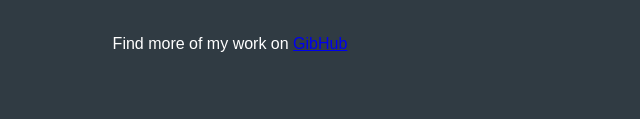
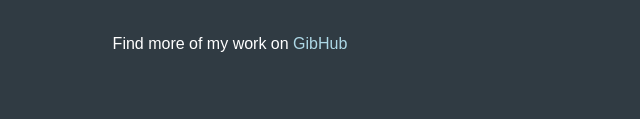
Before and after one commit to mac-kenzie-lee/prep-portfolio, a plain HTML site: page index.html in a window 1280 px wide. Shown: the part 1459-1578 px from the top of the page, 410-1050 px from the left. Drawn offline with Linux system fonts and the light colour scheme; a web font is replaced by a local one.

Commit message:
fixed a typo in the css

```diff
--- a/index.html
+++ b/index.html
@@ -44,7 +44,7 @@
     </div>
     <div id="contact" class="row justify-center pb-50 white-text contact-section">
       <h1 class="col-12">CONTACT ME</h1>
-      <p class="col-12">Find more of my work on <a class="nav-itemblue-text" href="https://github.com/mac-kenzie-lee">GibHub</a></p>
+      <p class="col-12">Find more of my work on <a class="nav-item blue-text" href="https://github.com/mac-kenzie-lee">GibHub</a></p>
     </div>
   </div>
 </body>
```
